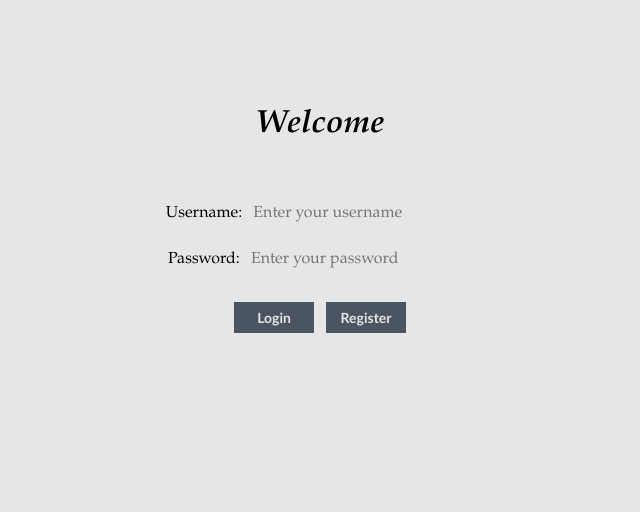
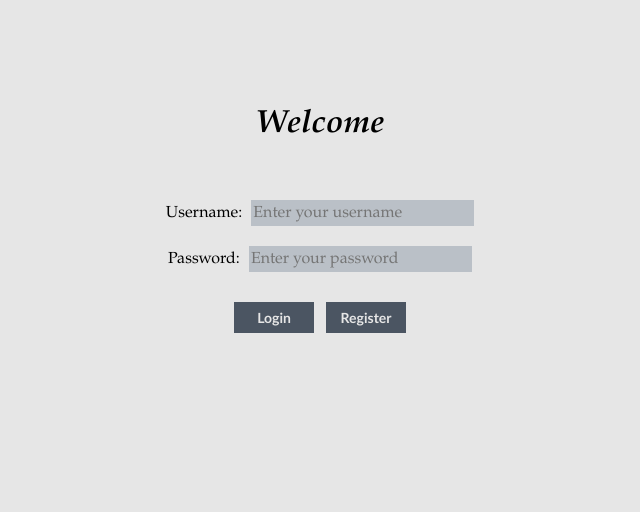
Before and after one commit to kayrases/simple-writing, a Flask app: page / in a window 1280 px wide. Shown: the part 214-726 px from the top of the page, without its empty margins (320-960 px from the left). Run offline with Flask 3, Linux system fonts and the light colour scheme.

Commit message:
higher contrast background for text input box

```diff
--- a/static/style.css
+++ b/static/style.css
@@ -101,7 +101,7 @@ a:hover {
 
 .input {
 	border: none;
-	background-color: var(--background-color);
+	background-color: var(--secondary-background-color);
 	font-family: Garamond, serif;
 	font-size: 16px;
 	line-height: 1.5;
```
